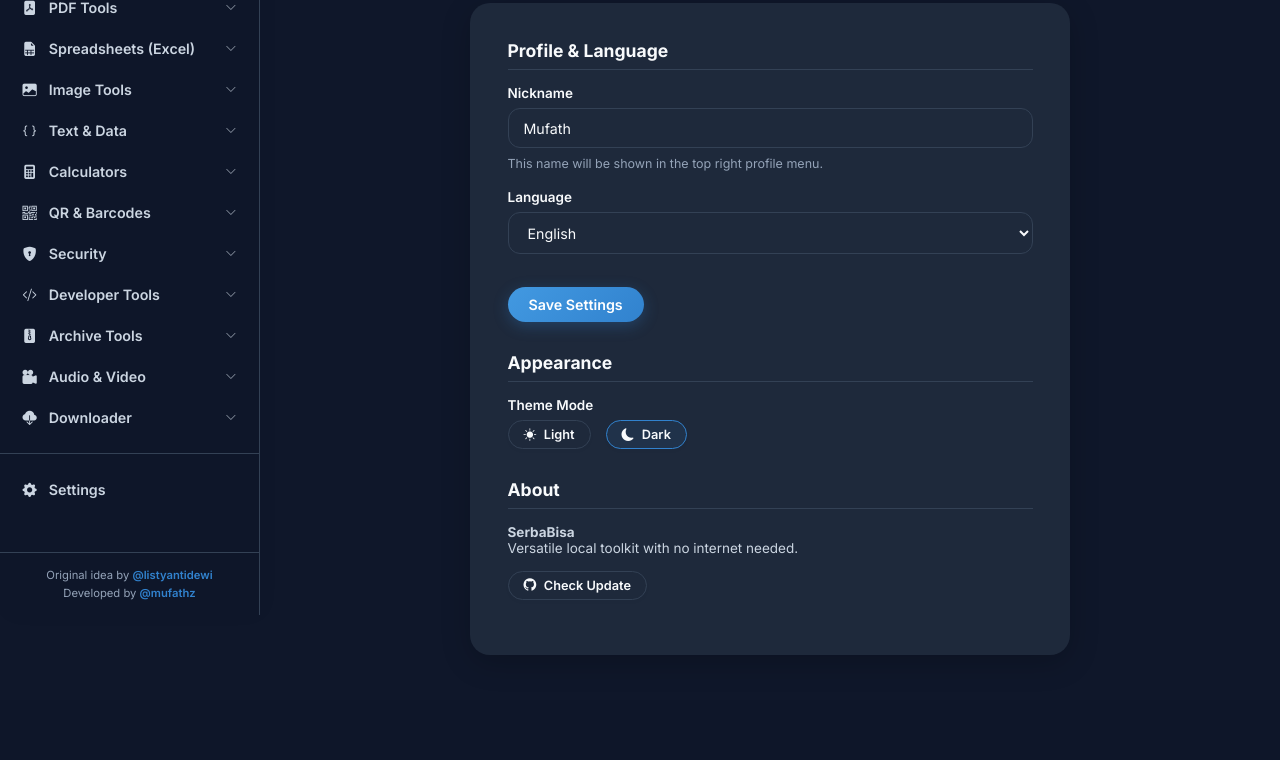
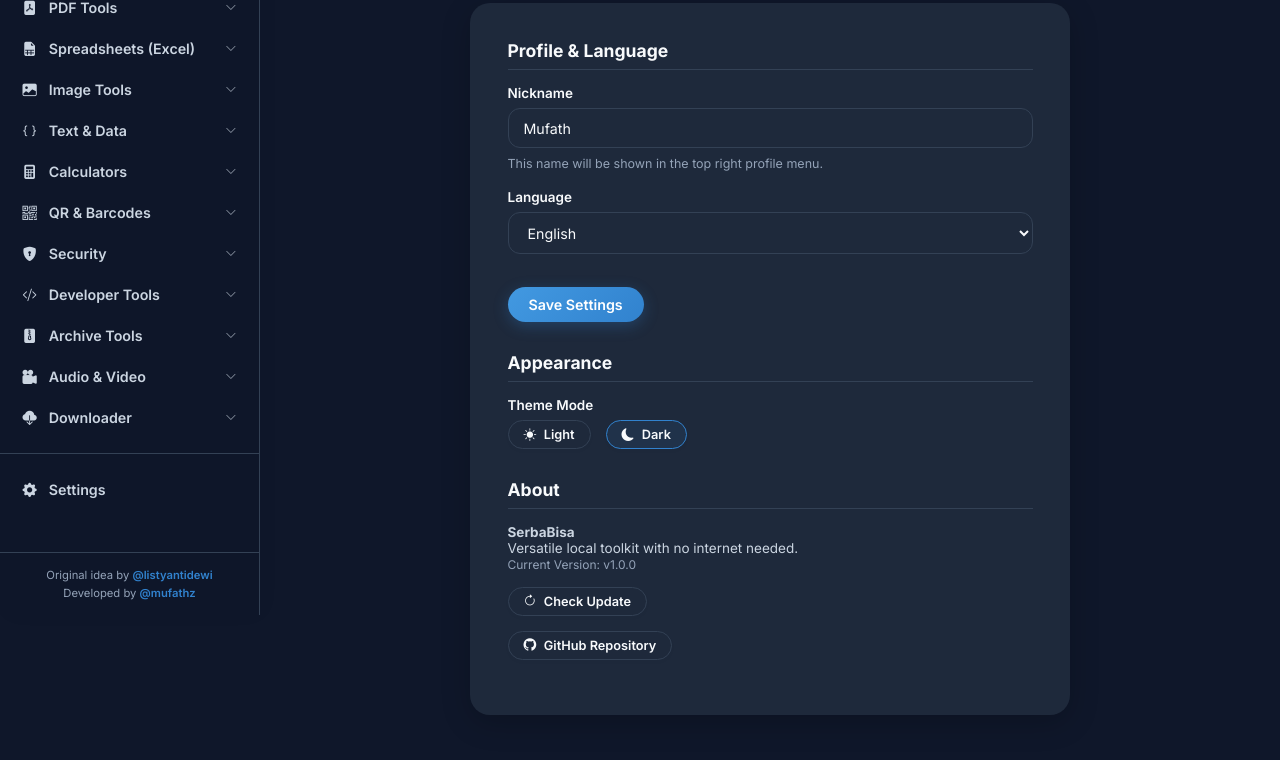
Before and after one commit to Mufath/SerbaBisa, a Flask app: page /settings in a window 1280 px wide. Shown: the part 185-945 px from the top of the page. Before the commit the page ends 840 px from the top, so only its background shows below. Run offline with Flask 3, Linux system fonts and the light colour scheme; data that the repository does not hold is empty; some libraries are stand-ins or nearby versions.

Commit message:
Organize files and create update buttons in settings.

```diff
--- a/app.py
+++ b/app.py
@@ -1,6 +1,9 @@
 import os
-from flask import Flask, render_template, request
-from history import get_history, log_history, get_weekly_count, format_time_ago
+import json
+import requests
+import subprocess
+from flask import Flask, render_template, request, jsonify
+from utils.history import get_history, log_history, get_weekly_count, format_time_ago
 
 app = Flask(__name__)
 app.config["MAX_CONTENT_LENGTH"] = 100 * 1024 * 1024  # 100 MB max upload
@@ -194,7 +197,7 @@ TOOL_CATEGORIES = [
     },
 ]
 
-from config_manager import load_config, save_config
+from utils.config_manager import load_config, save_config
 from locales import translate_ui, translate_tool
 
 @app.context_processor
@@ -271,6 +274,56 @@ def api_settings():
     return jsonify({"success": True})
 
 
+@app.route("/api/check-update")
+def check_update():
+    try:
+        # Load local version
+        version_file = os.path.join(os.path.dirname(os.path.abspath(__file__)), "version.json")
+        local_version = "1.0.0"
+        if os.path.exists(version_file):
+            with open(version_file, "r") as f:
+                local_data = json.load(f)
+                local_version = local_data.get("version", "1.0.0")
+
+        # Fetch remote version from GitHub
+        repo_url = "https://raw.githubusercontent.com/Mufath/SerbaBisa/main/version.json"
+        response = requests.get(repo_url, timeout=5)
+        if response.status_code == 200:
+            remote_data = response.json()
+            remote_version = remote_data.get("version", "1.0.0")
+
+            if remote_version != local_version:
+                return jsonify({
+                    "update_available": True,
+                    "local": local_version,
+                    "remote": remote_version
+                })
+
+        return jsonify({"update_available": False, "local": local_version})
+    except Exception as e:
+        print("Error checking update:", e)
+        return jsonify({"update_available": False, "local": "1.0.0", "error": str(e)})
+
+@app.route("/api/perform-update", methods=["POST"])
+def perform_update():
+    try:
+        updater_path = os.path.join(os.path.dirname(os.path.abspath(__file__)), "scripts", "updater.bat")
+        if os.path.exists(updater_path):
+            # Jalankan updater di console baru agar tidak ikut mati saat app mati
+            subprocess.Popen([updater_path], shell=True, creationflags=subprocess.CREATE_NEW_CONSOLE)
+
+            # Beri sinyal untuk menutup aplikasi
+            def shutdown_later():
+                time.sleep(2)
+                os._exit(0)
+
+            threading.Thread(target=shutdown_later).start()
+            return jsonify({"success": True})
+        return jsonify({"success": False, "error": "Updater script not found"}), 404
+    except Exception as e:
+        return jsonify({"success": False, "error": str(e)}), 500
+
+
 @app.errorhandler(413)
 def too_large(e):
     return {"error": m("File is too large. Maximum size is 100 MB.")}, 413
--- a/locales.py
+++ b/locales.py
@@ -54,6 +54,11 @@ UI_STRINGS = {
         "Cheap Books": "Buku Murah (<10)",
         "Check Schedule": "Cek Jadwal",
         "Check Update": "Cek Update",
+        "Current Version": "Versi Saat Ini",
+        "Update Available": "Update tersedia! (v{version})",
+        "Up To Date": "Aplikasi sudah versi terbaru.",
+        "Update Now": "Update Sekarang",
+        "Updating Msg": "Sedang mengunduh update dan memulai ulang...",
         "Check What Day": "Cek hari apa?",
         "Checking": "Lagi ngecek...",
         "Clear All": "Bersihkan Semua",
@@ -703,6 +708,11 @@ UI_STRINGS = {
         "Cheap Books": "Cheap Books (<10)",
         "Check Schedule": "Check Schedule",
         "Check Update": "Check Update",
+        "Current Version": "Current Version",
+        "Update Available": "Update available! (v{version})",
+        "Up To Date": "App is up to date.",
+        "Update Now": "Update Now",
+        "Updating Msg": "Downloading update and restarting...",
         "Check What Day": "Check what day?",
         "Checking": "Checking...",
         "Clear All": "Clear All",
--- a/requirements.txt
+++ b/requirements.txt
@@ -1,5 +1,6 @@
 # Core
 Flask
+requests
 Pillow
 PyMuPDF
 qrcode[pil]
--- a/templates/settings.html
+++ b/templates/settings.html
@@ -45,9 +45,16 @@
             <div class="form-group">
                 <p style="font-size: 0.9rem; color: var(--text-light); margin-bottom: 1rem;">
                     <strong>SerbaBisa</strong><br>
-                    {{ _t('App Desc') }}
+                    {{ _t('App Desc') }}<br>
+                    <span style="color: var(--text-muted); font-size: 0.8rem;">{{ _t('Current Version') }}: <span id="current-version">...</span></span>
                 </p>
-                <a href="https://github.com/Mufath/SerbaBisa" target="_blank" class="btn btn-small"><i class="bi bi-github"></i> {{ _t('Check Update') }}</a>
+                <div id="update-container" style="margin-top: 1rem;">
+                    <button class="btn btn-small" id="btn-check-update" onclick="checkUpdate()"><i class="bi bi-arrow-clockwise"></i> {{ _t('Check Update') }}</button>
+                    <div id="update-status" style="margin-top: 0.5rem; font-size: 0.85rem; display: none;"></div>
+                </div>
+                <div style="margin-top: 1rem;">
+                    <a href="https://github.com/Mufath/SerbaBisa" target="_blank" class="btn btn-small"><i class="bi bi-github"></i> GitHub Repository</a>
+                </div>
             </div>
         </div>
     </div>
@@ -60,7 +67,70 @@
 
     document.addEventListener('DOMContentLoaded', () => {
         updateThemeBtns();
+        // Load version info quietly
+        checkUpdate(true);
     });
+
+    async function checkUpdate(quiet = false) {
+        const btn = document.getElementById('btn-check-update');
+        const status = document.getElementById('update-status');
+        const oldText = btn.innerHTML;
+
+        if (!quiet) {
+            btn.disabled = true;
+            btn.innerHTML = '<i class="bi bi-hourglass-split"></i> {{ _t("Checking") }}';
+            status.style.display = 'none';
+        }
+
+        try {
+            const resp = await fetch('/api/check-update');
+            const data = await resp.json();
+
+            document.getElementById('current-version').textContent = 'v' + data.local;
+
+            if (data.update_available) {
+                status.innerHTML = `<span style="color: var(--primary); font-weight: bold;">Update v${data.remote} tersedia!</span><br>
+                                    <button class="btn btn-primary btn-small" style="margin-top: 0.5rem;" onclick="performUpdate(this)">{{ _t("Update Now") }}</button>`;
+                status.style.display = 'block';
+            } else if (!quiet) {
+                status.textContent = '{{ _t("Up To Date") }}';
+                status.style.color = 'var(--success)';
+                status.style.display = 'block';
+            }
+        } catch(e) {
+            console.error(e);
+            if (!quiet) {
+                status.textContent = 'Gagal mengecek update.';
+                status.style.color = 'var(--danger)';
+                status.style.display = 'block';
+            }
+        } finally {
+            if (!quiet) {
+                btn.disabled = false;
+                btn.innerHTML = oldText;
+            }
+        }
+    }
+
+    async function performUpdate(btn) {
+        if (!confirm('Aplikasi akan ditutup untuk melakukan update dan dimulai ulang otomatis. Lanjut?')) return;
+
+        btn.disabled = true;
+        btn.textContent = '{{ _t("Updating Msg") }}';
+
+        try {
+            const resp = await fetch('/api/perform-update', { method: 'POST' });
+            if (resp.ok) {
+                setTimeout(() => {
+                    alert('Update dimulai. Jendela ini akan tertutup. Silakan tunggu hingga aplikasi terbuka kembali.');
+                }, 500);
+            }
+        } catch(e) {
+            console.error(e);
+            alert('Gagal memulai update.');
+            btn.disabled = false;
+        }
+    }
 
     async function saveConfigSetting(btn) {
         const newName = document.getElementById('setting-name').value.trim() || 'Sobat';
--- a/config_manager.py
+++ b/utils/config_manager.py
@@ -1,7 +1,7 @@
 import json
 import os
 
-CONFIG_FILE = os.path.join(os.path.dirname(os.path.abspath(__file__)), "config.json")
+CONFIG_FILE = os.path.join(os.path.dirname(os.path.dirname(os.path.abspath(__file__))), "data", "config.json")
 
 DEFAULT_CONFIG = {
     "username": "Sobat",
--- a/history.py
+++ b/utils/history.py
@@ -2,7 +2,7 @@ import json
 import os
 from datetime import datetime, timedelta
 
-HISTORY_FILE = "history.json"
+HISTORY_FILE = os.path.join(os.path.dirname(os.path.dirname(os.path.abspath(__file__))), "data", "history.json")
 
 def get_history():
     if not os.path.exists(HISTORY_FILE):
--- /dev/null
+++ b/version.json
@@ -0,0 +1,3 @@
+{
+    "version": "1.0.0"
+}
```
Also changed, not shown: README.md, data/config.json (renamed from config.json), scripts/maintenance/audit_i18n.py (renamed from audit_i18n.py), scripts/maintenance/find_keys.py (renamed from find_keys.py), scripts/maintenance/find_keys2.py (renamed from find_keys2.py), scripts/maintenance/fix_i18n_all.py (renamed from fix_i18n_all.py), scripts/maintenance/fix_json_formatter.py (renamed from fix_json_formatter.py), scripts/maintenance/fix_locales.py (renamed from fix_locales.py), scripts/maintenance/fix_templates.py (renamed from fix_templates.py), scripts/maintenance/merge_locales.py (renamed from merge_locales.py), scripts/maintenance/old_locales.py (added), scripts/maintenance/sync_ui_strings.py (renamed from sync_ui_strings.py), 1 other file.
